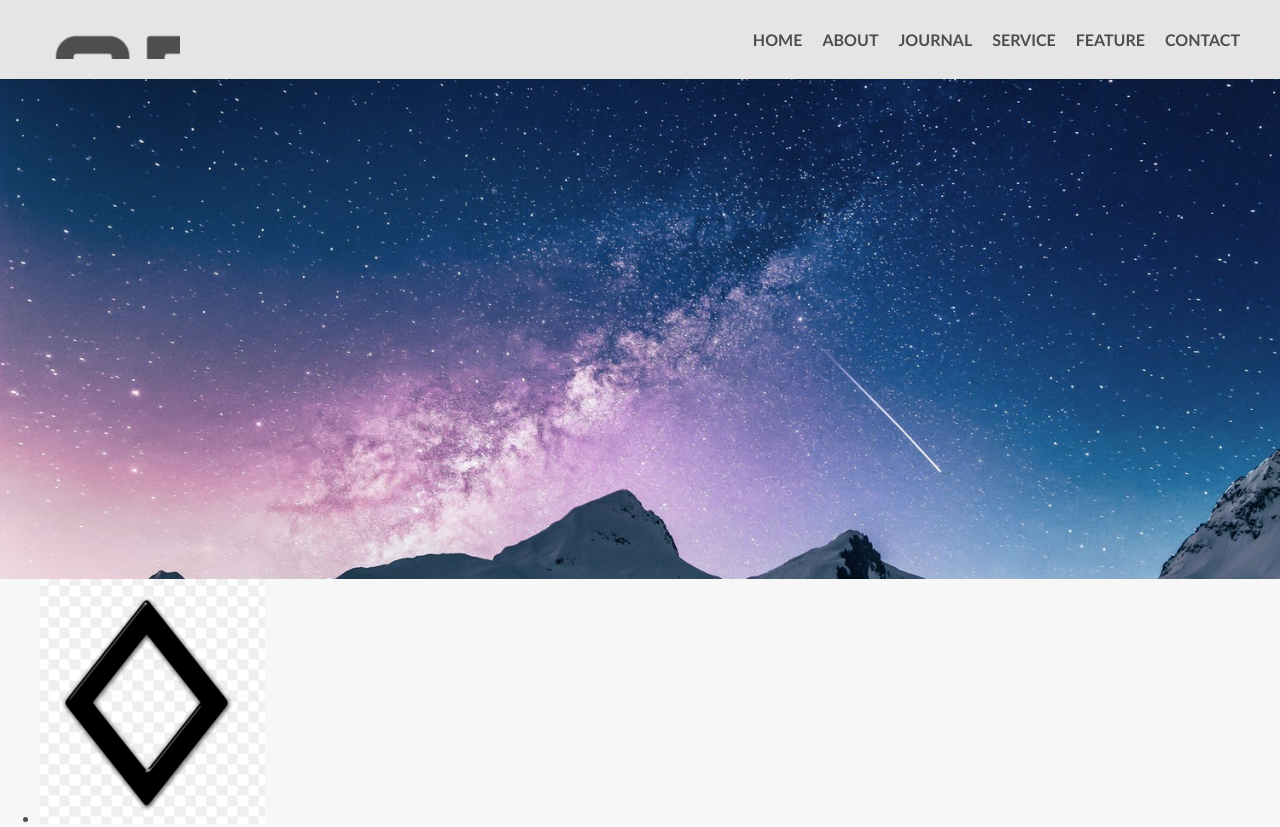
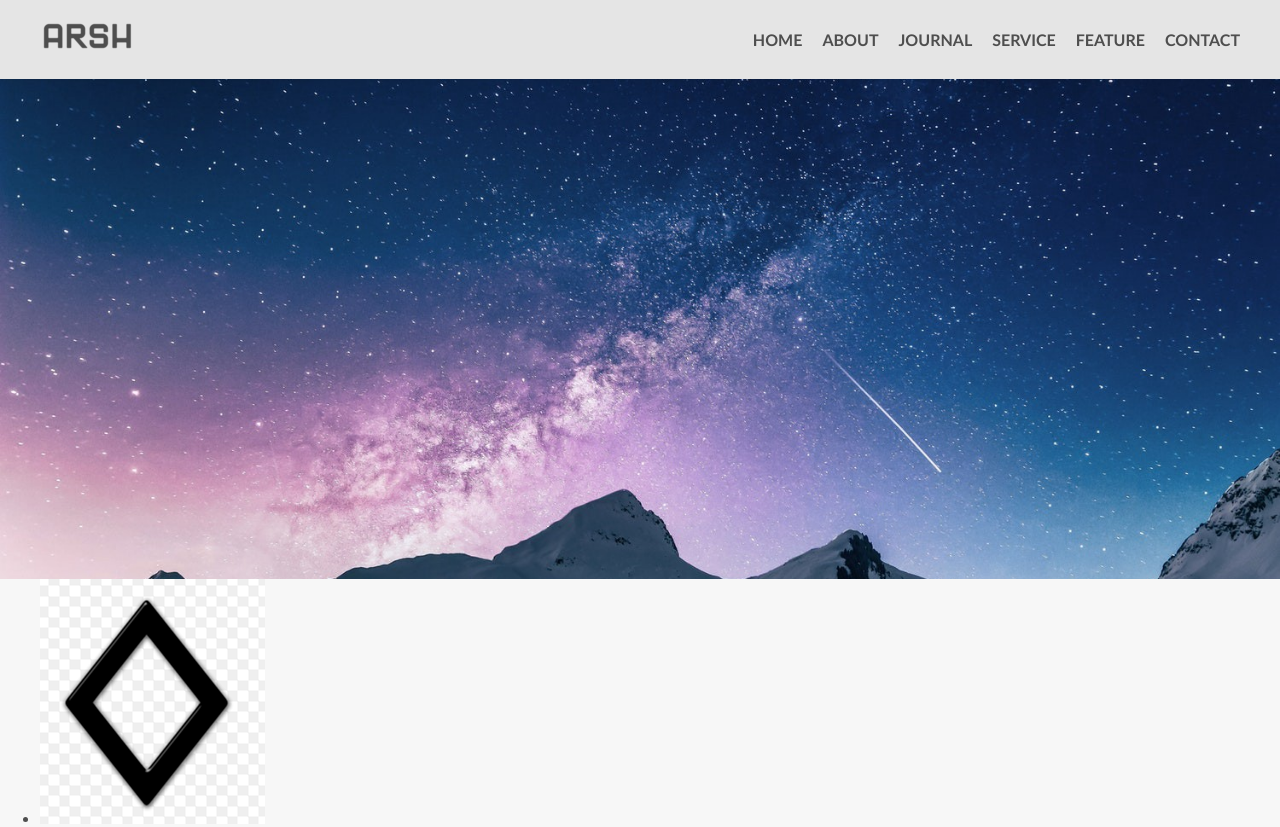
Before and after one commit to Arshofficial/Responsive, a plain HTML site: page index.html in a window 1280 px wide. Shown: the top 827 px of the page. Drawn offline with Linux system fonts and the light colour scheme.

Commit message:
phase1-logo

```diff
--- a/style.css
+++ b/style.css
@@ -24,7 +24,7 @@ header{
 header h1 {
     margin: 0;
     text-indent: -10000px;
-    background:url(images/logo.png) no-repeat ;
+    background:url(images/logo2.png) no-repeat ;
     width: 140px;
     float: left;
 }
```
Also changed, not shown: images/logo2.png (added).
